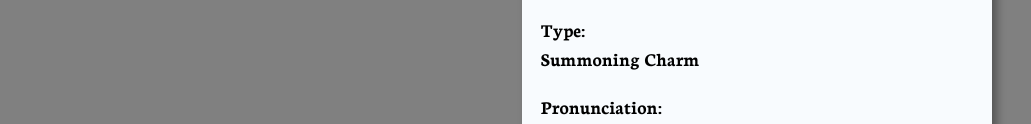
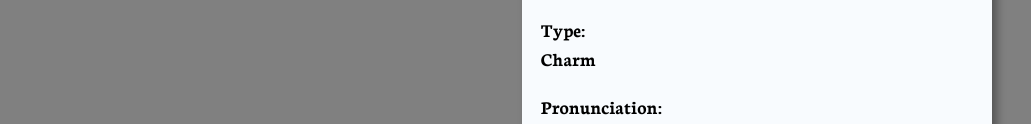
Before and after one commit to fac-15/Spellchecker, a website: page public/index.html in a window 1280 px wide. Shown: the part 642-766 px from the top of the page, without its empty margins (128-1159 px from the left). Drawn offline with Linux system fonts and the light colour scheme; a web font is replaced by a local one.

Commit message:
new staging

```diff
--- a/public/index.html
+++ b/public/index.html
@@ -47,15 +47,15 @@
                 <div class="box-text">
                     <div id = "name">Accio</div>
                     <div id="define"><p>Definition:</p> Summoning charm</div>
-                    <div id = "type"><p>Type:</p> Summoning Charm</div>
+                    <div id = "type"><p>Type:</p> Charm</div>
                     <div id = "pronunciation"><p>Pronunciation:</p> Various suggestions have been made, including: (AK-ee-oh) or (AK-see-oh)-film, (AK-see-oh)-UK audio book and video game, (AS-see-oh)-US audio book, and (AT-chee-oh)-Anglo-Catholic pronunciation Accio cup.</div>
                     <div id = "description"><p>Description:</p> This charm summons an object to the caster, potentially over a significant distance. It can be used in two ways, either by casting the charm and then naming the object desired, or by pointing your wand at the desired object during or immediately following the incantation to 'pull' the target toward the caster, in either case, the caster must concentrate on the object they wish to summon towards them in order for the charm to succeed. The caster does not necessarily need to know the location of the target if they say the name of the object to be summoned, such as when Hermione Granger summoned some books from Dumbledores office simply by saying 'Accio Horcrux books!' while in Gryffindor Tower.
                     Harry Potter summoned his broom to complete the first task of the Triwizard Tournament in 1994, and to summon the Portkey to escape Voldemort and the Death Eaters in the Little Hangleton Graveyard in 1995. Also, in the Battle of the Seven Potters Harry summoned Hagrid when he fell. Molly Weasley used it to get the twins candy. The twins used it to summon their brooms from Dolores Umbridges office.
                     The summoning charm is limited only to items and small animals, as it was shown to be incapable of summoning people, it is also possible to bewitch items to become impervious to this spell.
                     The Latin word accio means 'I call' or 'I summon'.</div>
-                    <div id="mentioned"><p>Mentioned:</p>Harry Potter summoned his broom to complete the first task of the Triwizard Tournament in 1994, and to summon the Portkey to escape Voldemort and the Death Eaters in the Little Hangleton Graveyard in 1995. Also, in the Battle of the Seven Potters Harry summoned Hagrid when he fell. Molly Weasley used it to get the twins candy. The twins used it to summon their brooms from Dolores Umbridges office</div>
-                    <div id="etymology"><p>Etymology:</p>The Latin word accio means 'I call' or 'I summon'.</div>
-                    <div id="notes"><p>Notes:</p>The summoning charm is limited only to items and small animals, as it was shown to be incapable of summoning people, it is also possible to bewitch items to become impervious to this spell.</div>
+                    <div id="mentioned"><p>Mentioned:</p> Harry Potter summoned his broom to complete the first task of the Triwizard Tournament in 1994, and to summon the Portkey to escape Voldemort and the Death Eaters in the Little Hangleton Graveyard in 1995. Also, in the Battle of the Seven Potters Harry summoned Hagrid when he fell. Molly Weasley used it to get the twins candy. The twins used it to summon their brooms from Dolores Umbridges office</div>
+                    <div id="etymology"><p>Etymology:</p> The Latin word accio means 'I call' or 'I summon'.</div>
+                    <div id="notes"><p>Notes:</p> The summoning charm is limited only to items and small animals, as it was shown to be incapable of summoning people, it is also possible to bewitch items to become impervious to this spell.</div>
                 </div><!-- .box-text -->
               </a><!-- Needed for Flex box -->
           </article>
```
